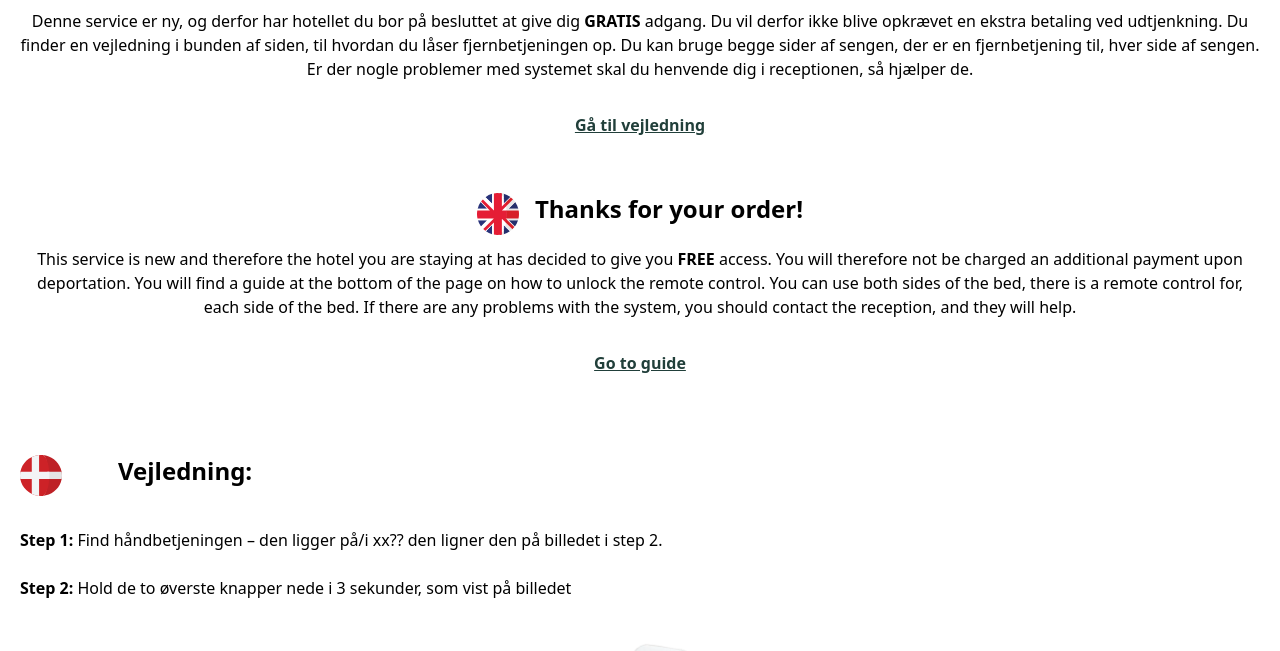
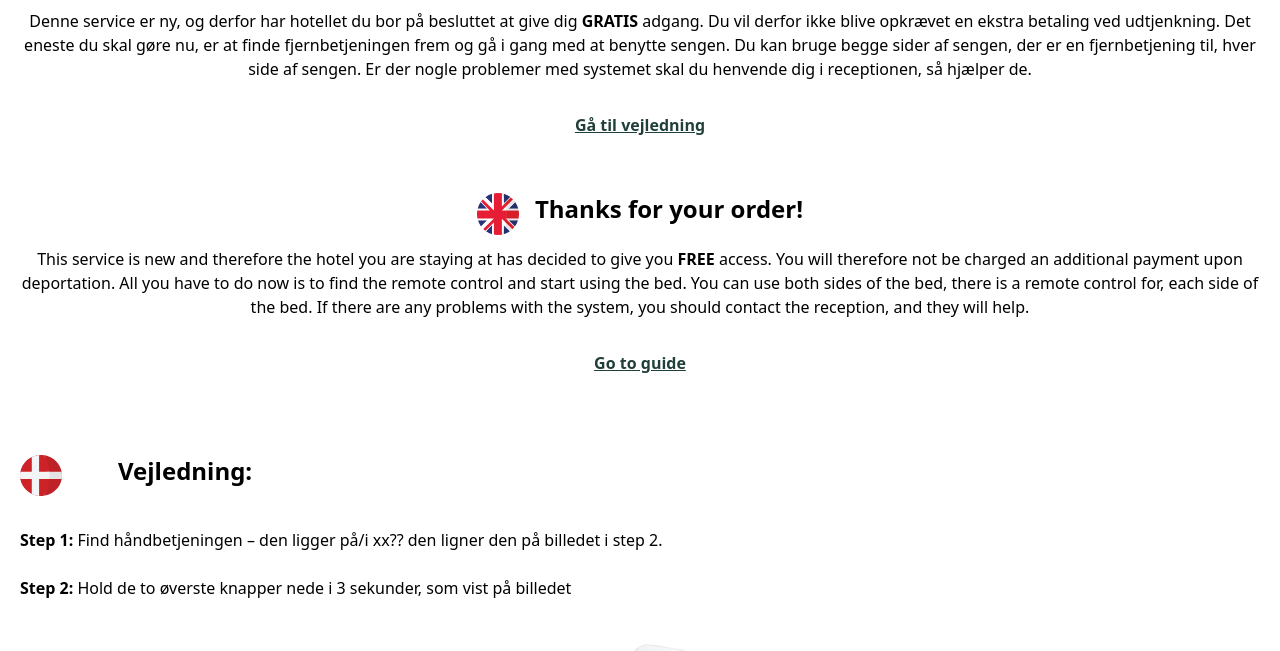
Before and after one commit to Linak-homeline/elevationsseng, a plain HTML site: page sonderborgkaserne/finalPage.html in a window 1280 px wide. Shown: the part 148-799 px from the top of the page. Drawn offline with nearby package versions, Linux system fonts and the light colour scheme.

Commit message:
Rettet p tag
Child lock fungere ikke så derfor, skal hotel gæsten blot finde remoten i natbordet eller ligende.

```diff
--- a/sonderborgkaserne/finalPage.html
+++ b/sonderborgkaserne/finalPage.html
@@ -61,7 +61,7 @@ a {
                 <h1 class="font-bold pl-4 aling-center">Tak for dit køb!</h1>
             </section>
             <p class="text-center pb-8">Denne service er ny, og derfor har hotellet du bor på besluttet at give dig <strong>GRATIS</strong> adgang. Du vil derfor ikke blive opkrævet en ekstra betaling ved udtjenkning.
-                Du finder en vejledning i bunden af siden, til hvordan du låser fjernbetjeningen op.
+                Det eneste du skal gøre nu, er at finde fjernbetjeningen frem og gå i gang med at benytte sengen. <!--Du finder fjernbetjeningen i skuffen i natbordet-->
                 Du kan bruge begge sider af sengen, der er en fjernbetjening til, hver side af sengen.
                 Er der nogle problemer med systemet skal du henvende dig i receptionen, så hjælper de.
             </p>
@@ -78,8 +78,8 @@ a {
                 <h2 class="font-bold pl-4">Thanks for your order!</h2>
             </section>
             <p class="text-center pb-8">This service is new and therefore the hotel you are staying at has decided to give you <strong>FREE</strong> access. You will therefore not be charged an additional payment upon deportation.
-                You will find a guide at the bottom of the page on how to unlock the remote control.
-                You can use both sides of the bed, there is a remote control for, each side of the bed.
+                All you have to do now is to find the remote control and start using the bed.
+                You can use both sides of the bed, there is a remote control for, each side of the bed. <!-- You will find the remote control in the drawer in the bedside table -->
                 If there are any problems with the system, you should contact the reception, and they will help.
             </p>
 
```
